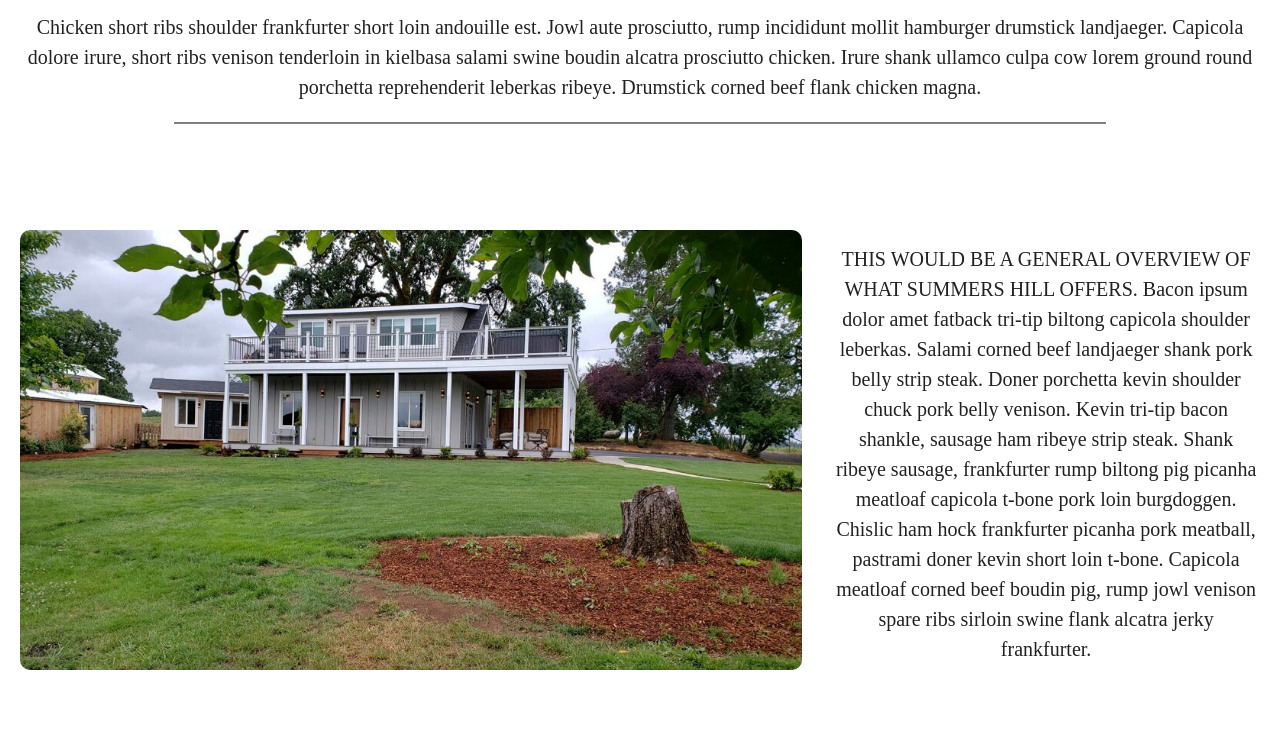
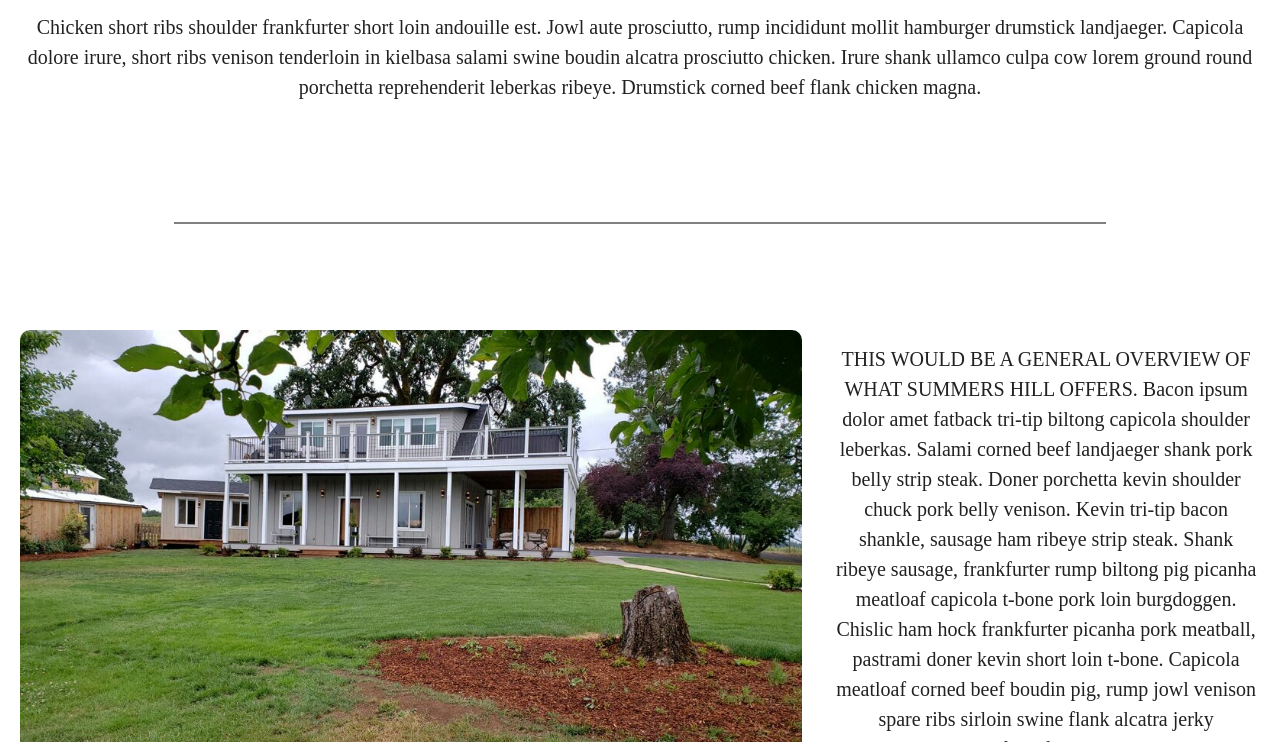
Before and after one commit to Dallasss7/Summers-Vacation-Rental, a plain HTML site: page index.html in a window 1280 px wide. Shown: the part 1140-1882 px from the top of the page. Drawn offline with nearby package versions, Linux system fonts and the light colour scheme; a web font is replaced by a local one.

Commit message:
updated hr margin

```diff
--- a/css/index.css
+++ b/css/index.css
@@ -5,7 +5,7 @@
 	hr {
 		width: 75%;
 		border: solid .5px gray;
-		margin: 0 auto 3em auto;
+		margin: 3em auto 3em auto;
 	}
 	.icon-container {
 		padding-bottom: 2em;
@@ -283,7 +283,7 @@
 
 @media screen and (min-width: 769px) {
 	hr {
-		margin: 0 auto 5em auto;
+		margin: 5em auto 5em auto;
 	}
 	.icon-container {
 		padding-bottom: 2em;
```
